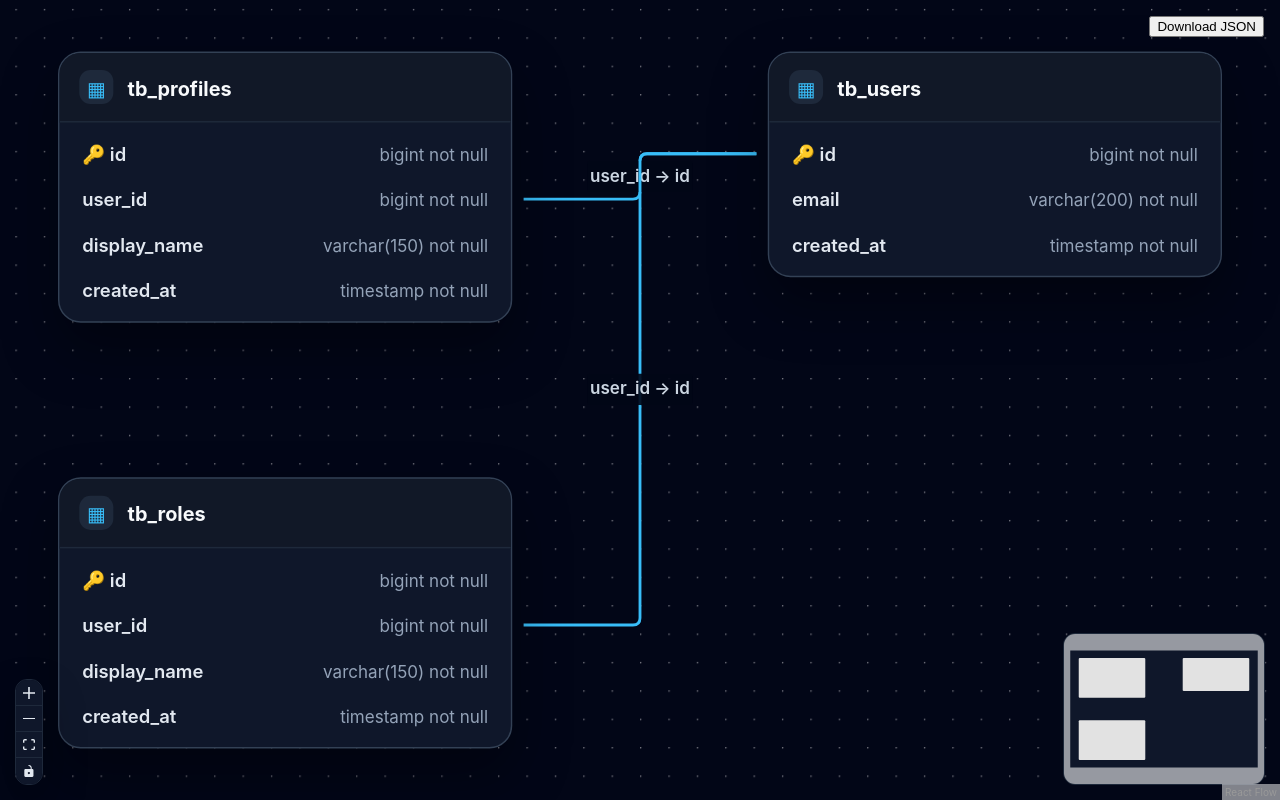
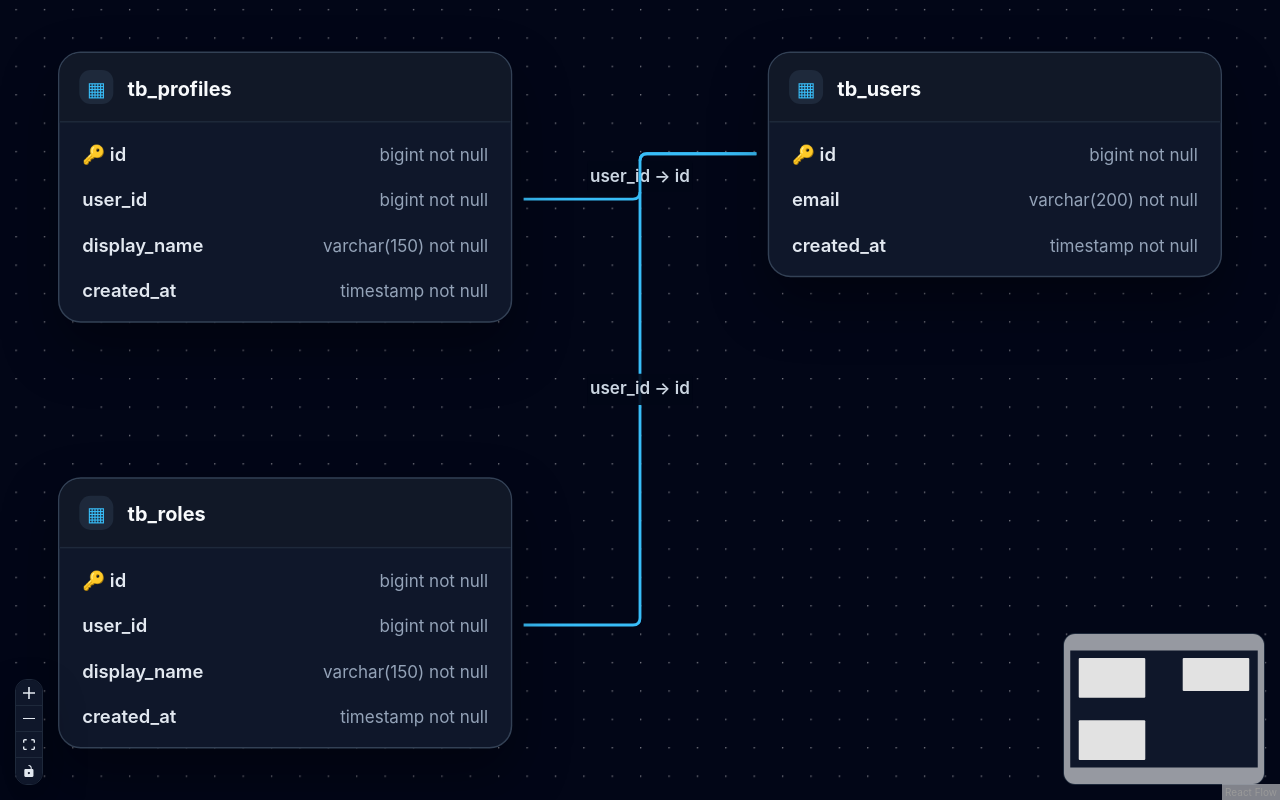
Before and after one commit to samuelandresilva/qube-modeler, a React (Vite) app: page / in a window 1280 px wide. Built offline with nearby package versions, Linux system fonts and the light colour scheme.

Commit message:
chore: remove temporary canvas json export

```diff
--- a/src/app/canvas/Canvas.css
+++ b/src/app/canvas/Canvas.css
@@ -131,10 +131,3 @@
 .database-table-card__column-handle--right {
     right: -10px;
 }
-
-.canvas-download-button {
-    position: fixed;
-    top: 16px;
-    right: 16px;
-    z-index: 50;
-}
--- a/src/app/canvas/Canvas.tsx
+++ b/src/app/canvas/Canvas.tsx
@@ -6,7 +6,7 @@ import {
     useEdgesState,
     useNodesState,
 } from "@xyflow/react";
-import { downloadFile } from "../download-file";
+
 import { DatabaseTableNode } from "./DatabaseTableNode";
 import {
     mapProjectToFlow,
@@ -51,17 +51,8 @@ export function Canvas() {
         );
     };
 
-    const handleDownloadJson = () => {
-        const json = JSON.stringify(project, null, 2);
-
-        downloadFile("canvas-project.json", json, "application/json");
-    };
-
     return (
         <div className="canvas-page">
-            <button className="canvas-download-button" onClick={handleDownloadJson}>
-                Download JSON
-            </button>
             <ReactFlow
                 className="canvas-flow"
                 nodes={nodes}
```
